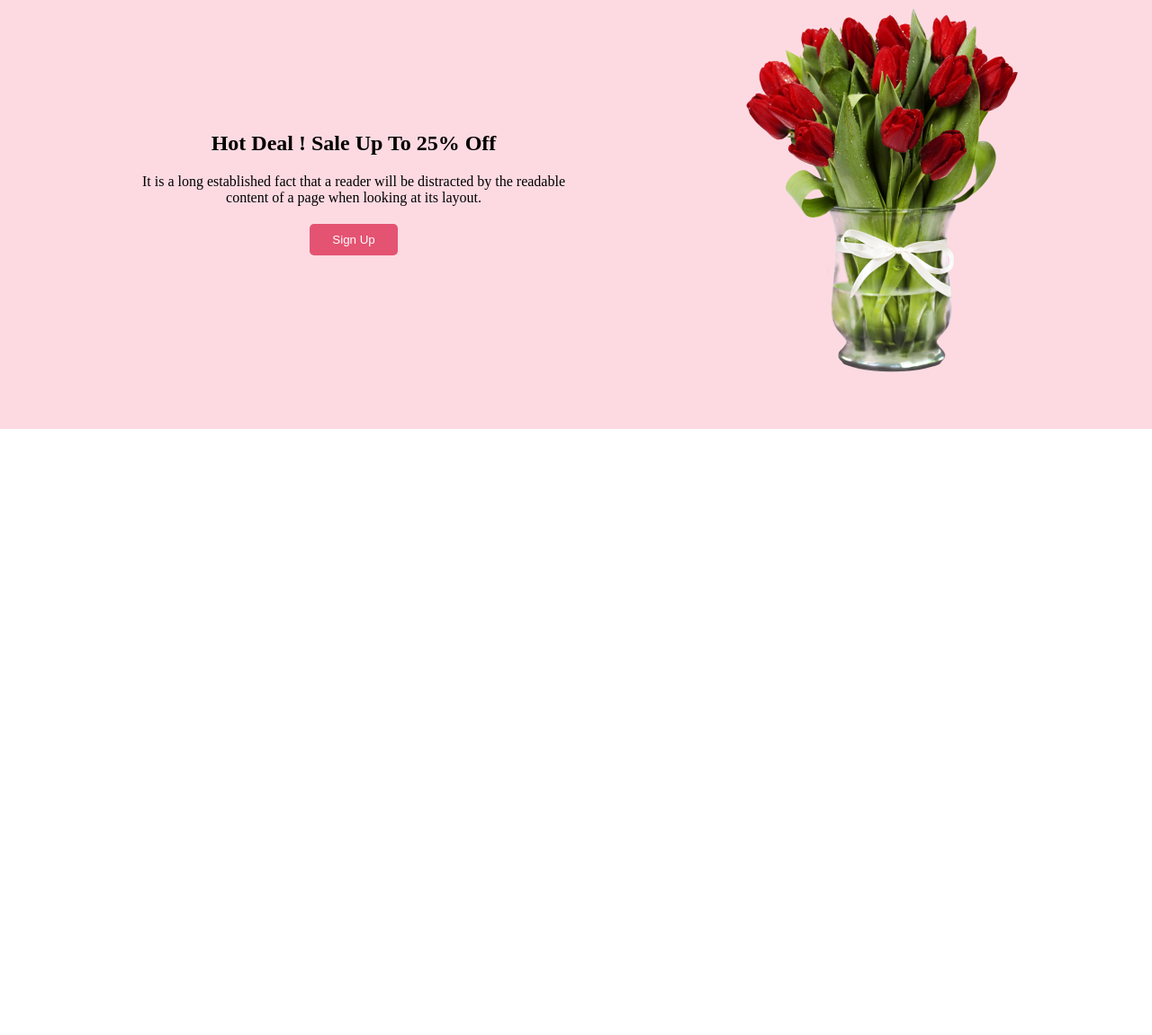
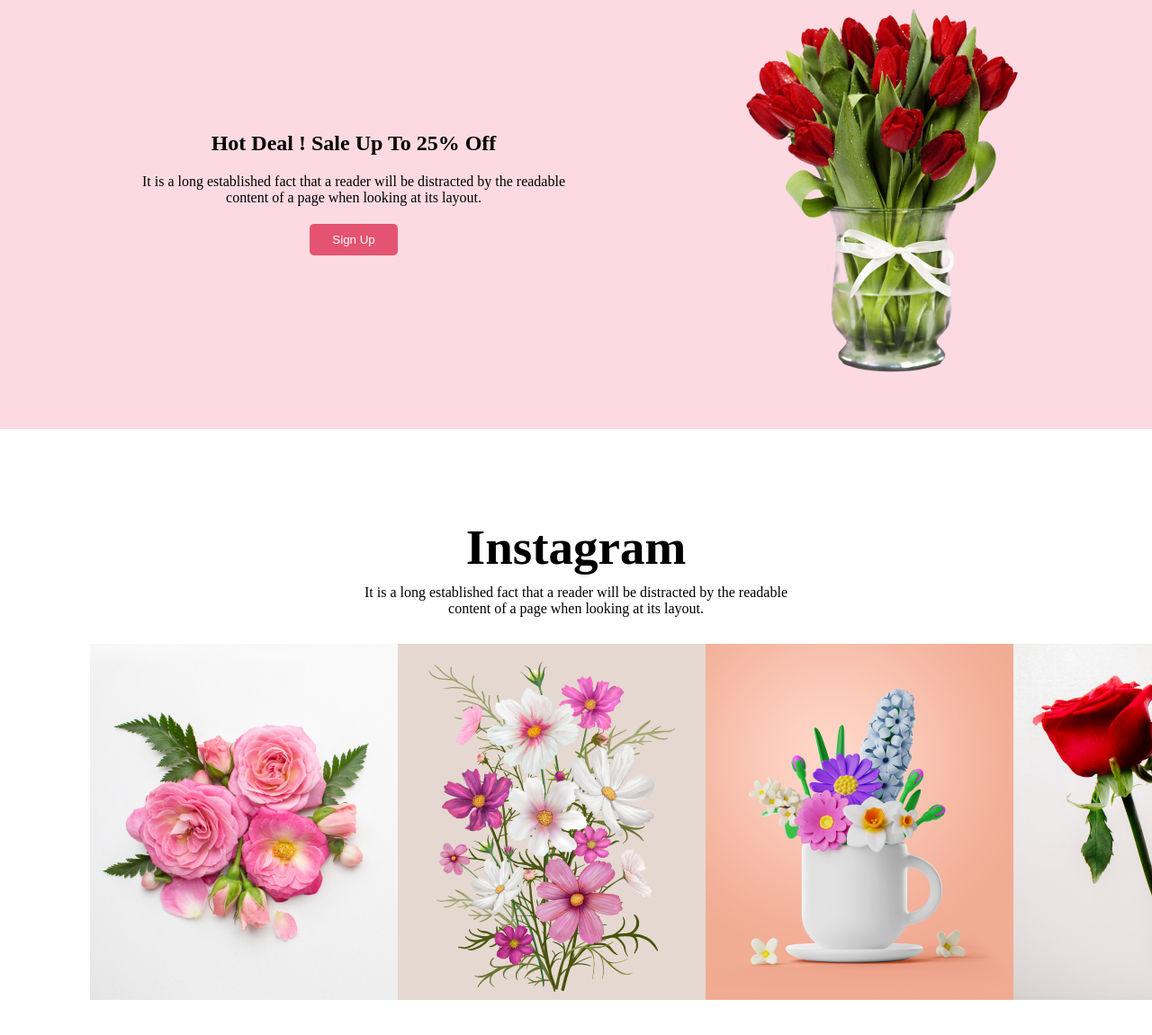
Before and after one commit to amritadasbijoy/assignment-01, a plain HTML site: page index.html in a window 1280 px wide. Shown: the part 2186-3337 px from the top of the page at 90% size. Before the commit the page ends 2663 px from the top, so only its background shows below. Drawn offline with Linux system fonts and the light colour scheme.

Commit message:
instagram

```diff
--- a/index.html
+++ b/index.html
@@ -98,7 +98,27 @@
                     <img src="Flower Asset/pngwing 8.png" alt="">
                 </div>
             </div>
-
+            <!-- start instagram -->
+            <div class="instagram-main">
+                <div class="instagram-message">
+                    <h1>Instagram</h1>
+                    <p>It is a long established fact that a reader will be distracted by the readable <br/> content of a page when looking at its layout.</p>
+                </div>
+                <div class="insta-img">
+                    <div>
+                        <img src="Flower Asset/Flower 01.png" alt="">
+                    </div>
+                    <div>
+                        <img src="Flower Asset/Rectangle 4.png" alt="">
+                    </div>
+                    <div>
+                        <img src="Flower Asset/Rectangle 5.png" alt="">
+                    </div>
+                    <div>
+                        <img src="Flower Asset/Rectangle 6.png" alt="">
+                    </div>
+                </div>
+            </div>
       </div>
 </body>
 </html>
--- a/style.css
+++ b/style.css
@@ -99,3 +99,20 @@ button{
 .left-offer p{
     padding: 20px;
 }
+.instagram-message{
+    text-align: center;
+}
+.instagram-message p{
+    padding: 10px;
+}
+.instagram-main{
+    padding: 100px;
+}
+.insta-img{
+    /* display: flex;
+    justify-content: space-evenly;*/
+    padding-top: 20px;
+    display: grid;
+    grid-template-columns: repeat(4, 1fr);
+
+}
```
